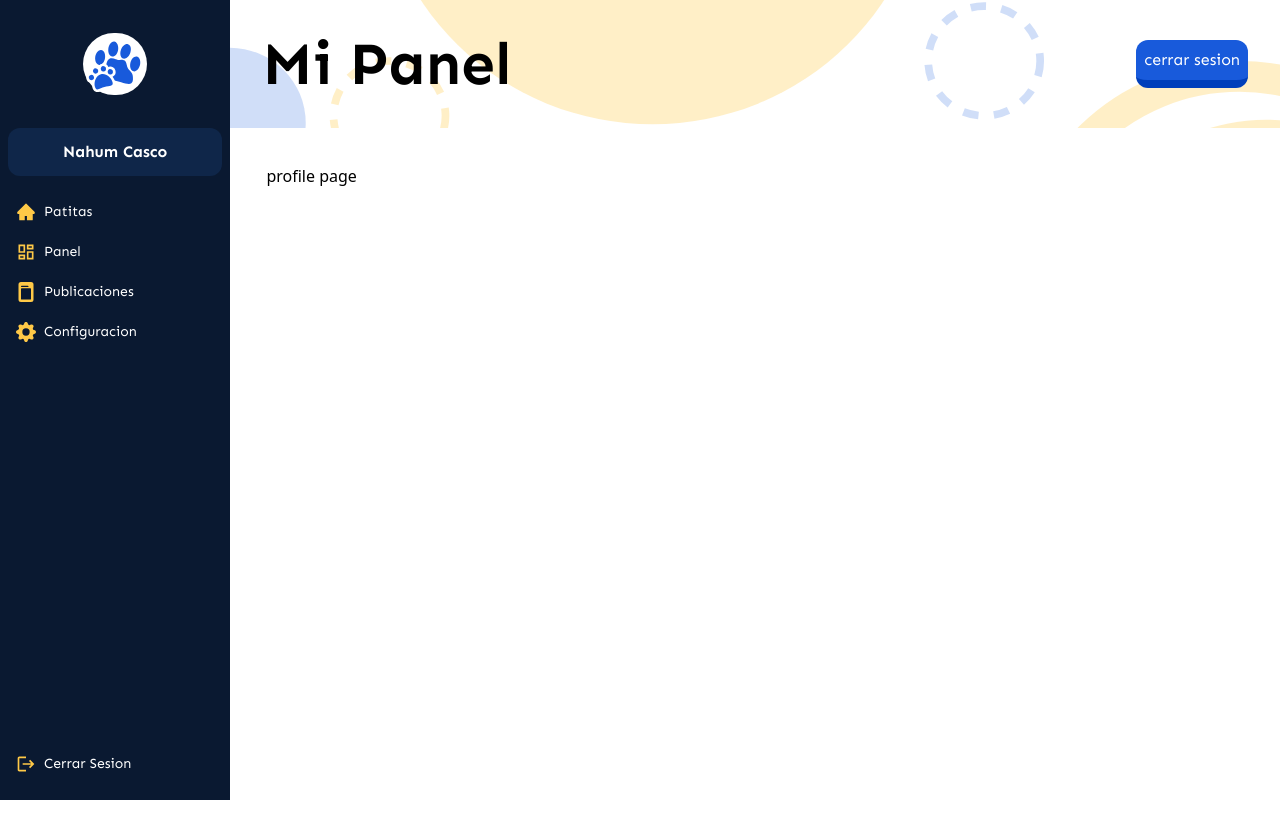
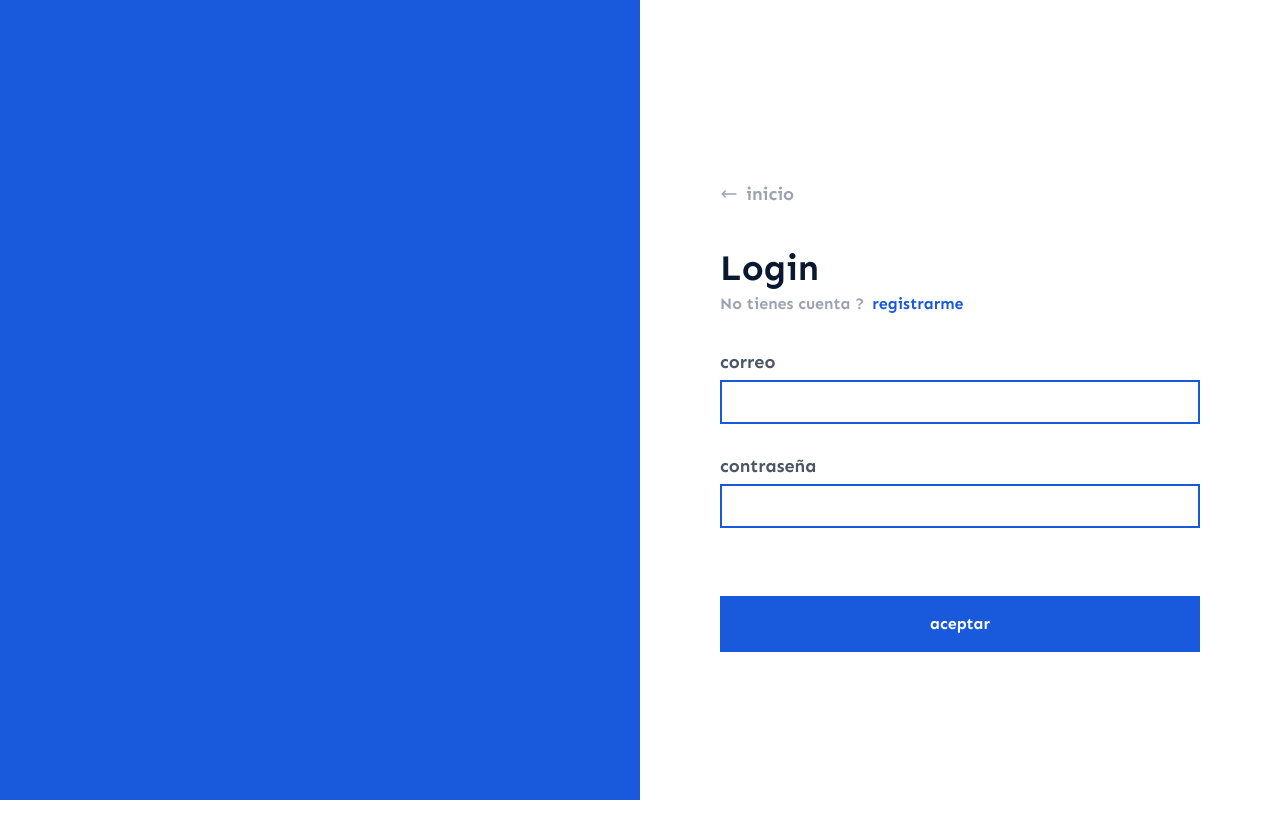
Before and after one commit to NahumCRep/PatitasWeb, a React (Create React App) app: page /login in a window 1280 px wide. Before the commit this address led to /profile. After the commit the page ends 800 px from the top, so only its background shows below. Built offline with nearby package versions, Linux system fonts and the light colour scheme; a web font is replaced by a local one.

Commit message:
implement useAuth hook

```diff
--- a/src/components/profile/SideNav.jsx
+++ b/src/components/profile/SideNav.jsx
@@ -1,14 +1,21 @@
 import React from 'react';
-import { Link } from 'react-router-dom';
+// ** Hooks
+import { useAuthStore } from '../../hooks';
+// ** Components
 import { SideNavLink } from './SideNavLink';
 import { Logo } from '../ui';
 // ** Icons
-import { TbArrowLeftBar } from 'react-icons/tb';
 import { MdOutlineDashboard, MdLogout } from 'react-icons/md';
 import { BsFillFilePostFill, BsFillGearFill } from 'react-icons/bs';
 import { AiFillHome } from 'react-icons/ai';
 
 export const SideNav = ({ navOpen, handleNav }) => {
+    const { startLogout } = useAuthStore();
+
+    const handleLogout = () => {
+        startLogout();
+    }
+
     return (
         <div className={`
             h-screen overflow-hidden fixed top-0 left-0 z-10 bg-plt-dark transition-width duration-700
@@ -40,13 +47,13 @@ export const SideNav = ({ navOpen, handleNav }) => {
                         </SideNavLink>
                     </li>
                     <li>
-                        <SideNavLink url={'/'}>
+                        <SideNavLink url={'/perfil'}>
                             <MdOutlineDashboard size={20} color="#FFC947" />
                             Panel
                         </SideNavLink>
                     </li>
                     <li >
-                        <SideNavLink url={'/'}>
+                        <SideNavLink url={'/perfil/publicaciones'}>
                             <BsFillFilePostFill size={20} color="#FFC947" />
                             Publicaciones
                         </SideNavLink>
@@ -62,7 +69,9 @@ export const SideNav = ({ navOpen, handleNav }) => {
 
             <button className="w-full h-14 rounded-xl flex flex-nowrap items-center gap-2 px-2 font-secondary font-medium
              text-white text-xl whitespace-nowrap  transition-colors duration-500 hover:bg-plt-darkblue
-             md:h-10 md:text-sm">
+             md:h-10 md:text-sm"
+                onClick={() => handleLogout()}
+            >
                 <MdLogout size={20} color="#FFC947" />
                 Cerrar Sesion
             </button>
--- a/src/pages/auth/LoginPage.jsx
+++ b/src/pages/auth/LoginPage.jsx
@@ -1,4 +1,6 @@
 import React from 'react';
+// ** Hooks
+import { useAuthStore } from '../../hooks';
 // ** Components
 import { Link } from 'react-router-dom';
 import { ErrorMessage, Field, Form, Formik } from 'formik';
@@ -6,6 +8,12 @@ import { AuthLayout } from '../../components/layouts';
 
 
 export const LoginPage = () => {
+  const { startLogin } = useAuthStore();
+
+  const handleLogin = (data) => {
+    startLogin(data);
+  }
+
   return (
     <AuthLayout tlwBgColor={'bg-plt-blue'}>
       <div className="w-full px-4 font-secondary font-semibold md:px-20">
@@ -41,6 +49,7 @@ export const LoginPage = () => {
               alert(JSON.stringify(values, null, 2));
               setSubmitting(false);
               resetForm();
+              handleLogin(values);
             }, 400);
           }}
         >
--- a/src/routes/AppRoutes.jsx
+++ b/src/routes/AppRoutes.jsx
@@ -1,5 +1,7 @@
 import React from 'react';
 import { Routes, Route, Navigate } from 'react-router-dom';
+// ** Hooks
+import { useAuthStore } from '../hooks';
 // ** Pages
 import { LoginPage, RegisterPage } from '../pages/auth';
 import { AboutPage, HomePage, NotFoundPage } from '../pages/publicPages';
@@ -9,28 +11,30 @@ import { DogsRoutes, CatsRoutes } from './pets';
 
 
 export const AppRoutes = () => {
-    const isLogged = 'authenticated'
+    // const isLogged = 'authenticated'
+    const { status } = useAuthStore();
+
     return (
         <Routes>
             <Route path='/' element={<HomePage />} />
             <Route path='perros/*' element={<DogsRoutes />} />
             <Route path='gatos/*' element={<CatsRoutes />} />
-            <Route path='about' element={<AboutPage />} />
+            <Route path='nosotros' element={<AboutPage />} />
 
             {
-                isLogged === 'authenticated'
+                status === 'authenticated'
                     ? (
                         <>
-                            <Route path='profile/*' element={<ProfileRoutes />} />
-                            <Route path='login' element={<Navigate to='/profile' />} />
-                            <Route path='register' element={<Navigate to='/profile' />} />
+                            <Route path='perfil/*' element={<ProfileRoutes />} />
+                            <Route path='login' element={<Navigate to='/perfil' />} />
+                            <Route path='register' element={<Navigate to='/perfil' />} />
                         </>
                     )
                     : (
                         <>
                             <Route path='login' element={<LoginPage />} />
                             <Route path='register' element={<RegisterPage />} />
-                            <Route path='profile/*' element={<Navigate to='/login' />} />
+                            <Route path='perfil/*' element={<Navigate to='/login' />} />
                         </>
                     )
             }
```
